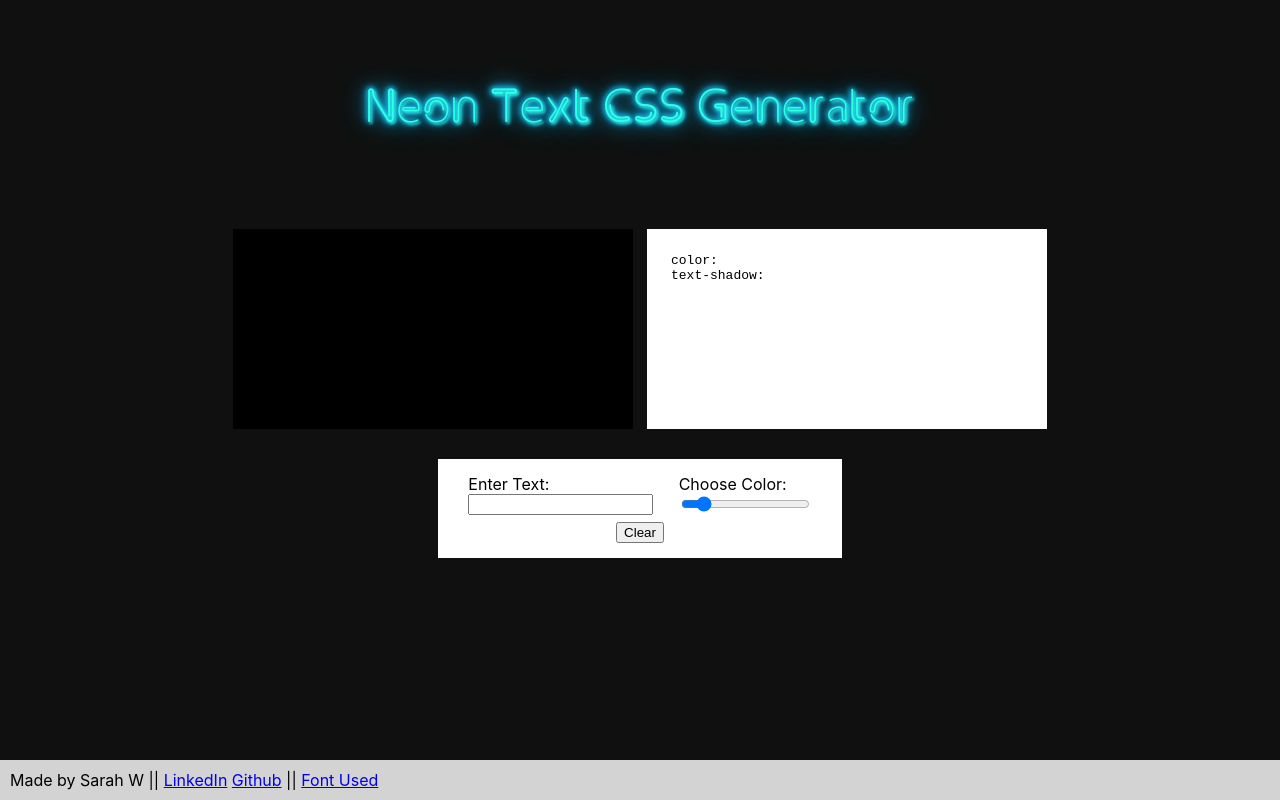
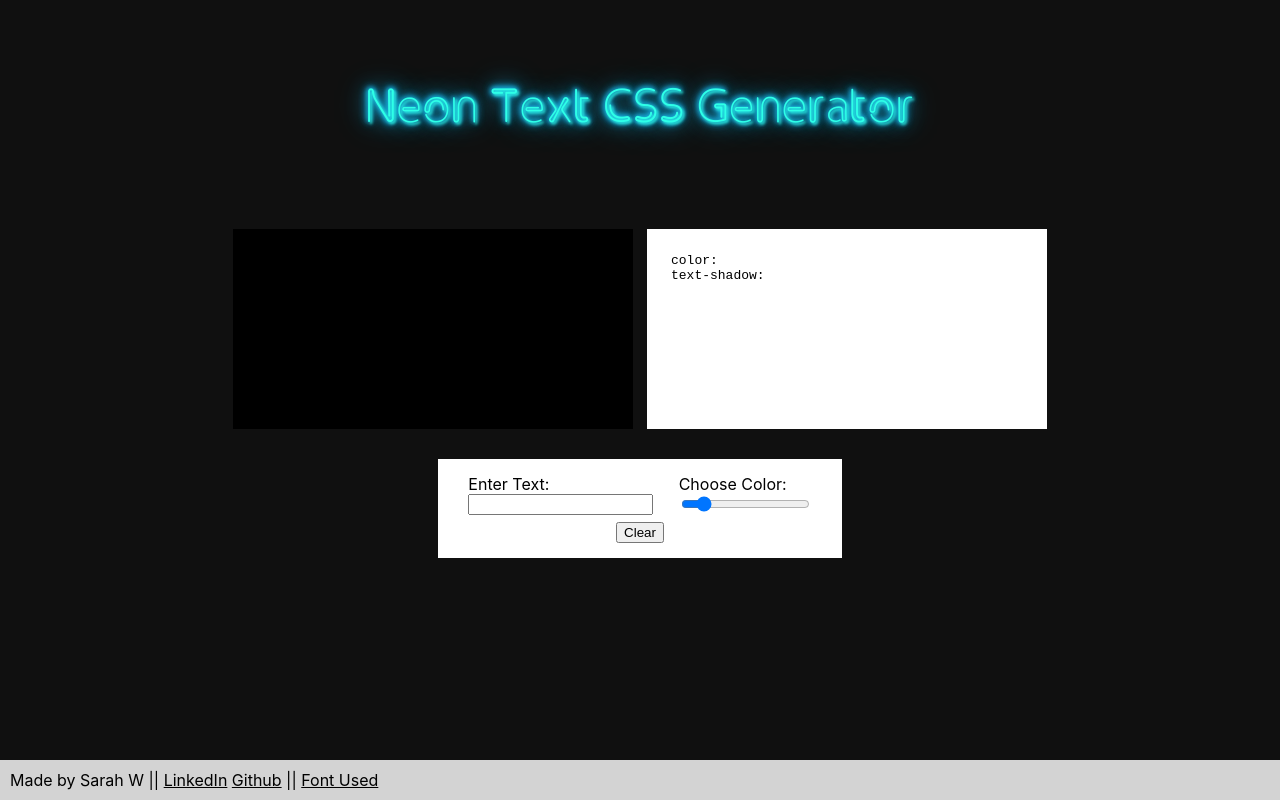
Before and after one commit to arghmatey/neon-glow, a React (Create React App) app: page / in a window 1280 px wide. Built offline with nearby package versions, Linux system fonts and the light colour scheme.

Commit message:
resolve accessibility errors

```diff
--- a/src/App.css
+++ b/src/App.css
@@ -84,3 +84,7 @@ input {
   padding: 10px;
   width: 100%;
 }
+
+a {
+  color: black;
+}
--- a/src/components/OptionsInput.js
+++ b/src/components/OptionsInput.js
@@ -19,7 +19,7 @@ const TextInput = (props) => {
 
     return (
         <div className='form-wrapper'>
-            <form id='input-form'>
+            <div id='input-form'>
 
                 <span>
                 <label htmlFor='text'>Enter Text:</label>
@@ -31,7 +31,7 @@ const TextInput = (props) => {
                 <input type='range' id='color' min='0' max='360' onChange={handleChangeColor}/>
                 </span>
 
-            </form>
+            </div>
             <div className='buttons'>
                 <button onClick={handleClearInput}>Clear</button>
             </div>
```
